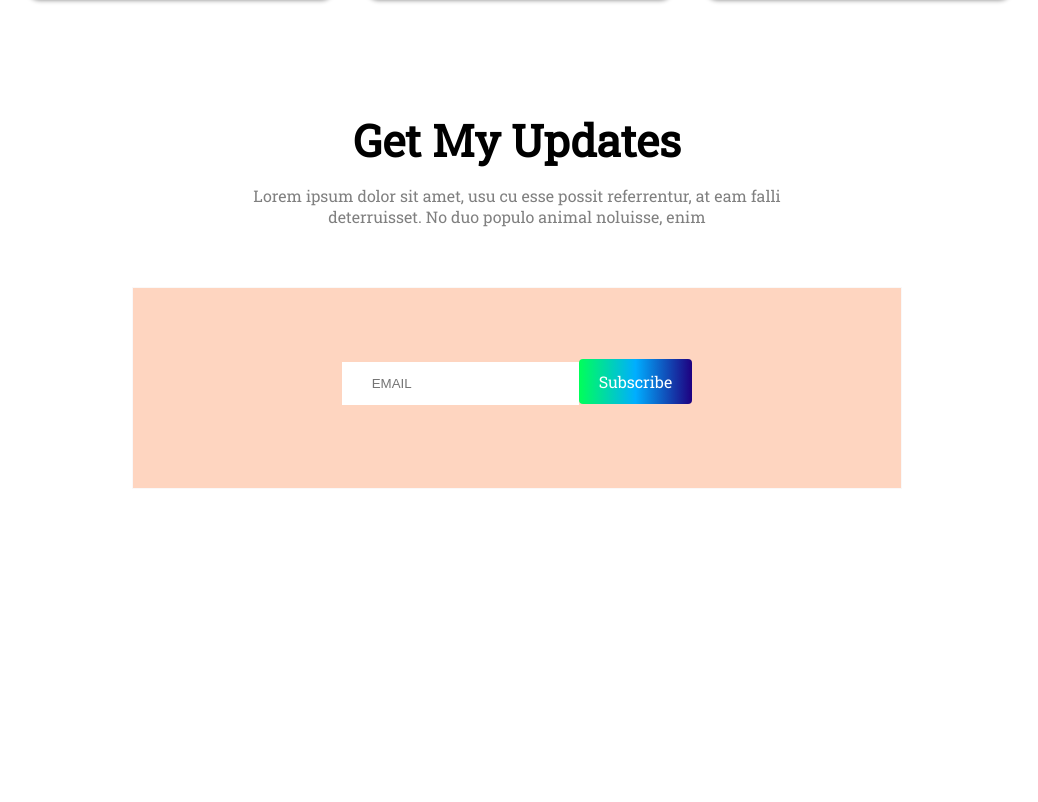
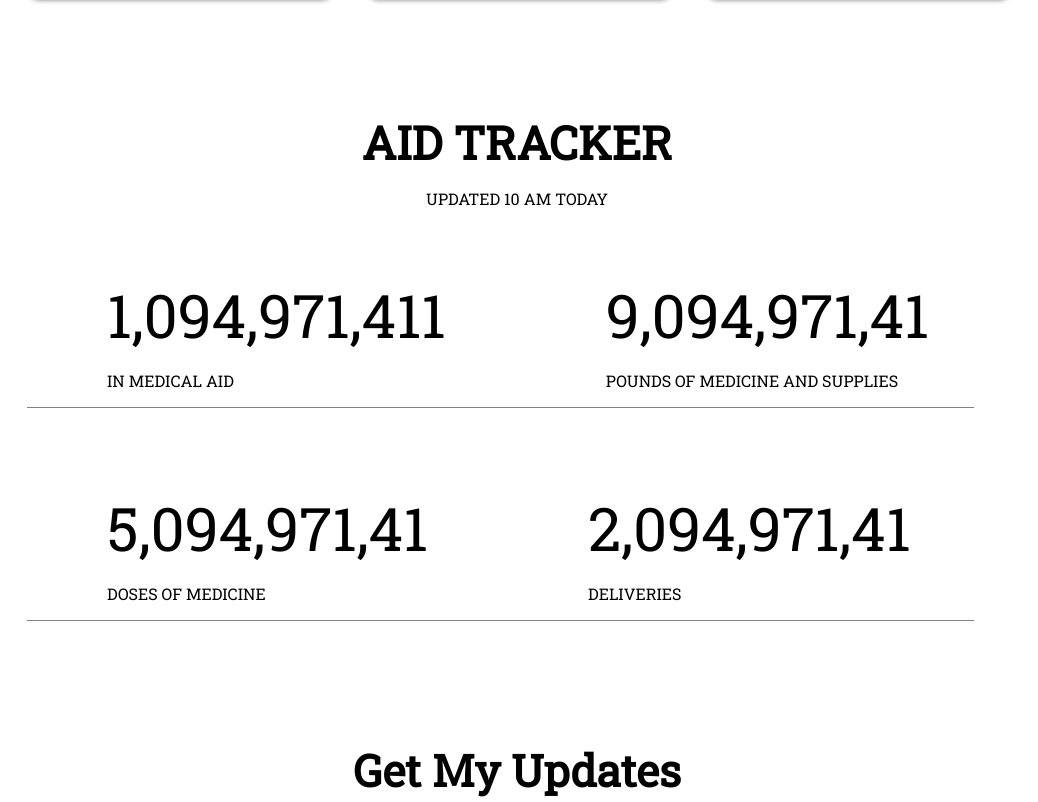
Before and after one commit to Njmilon/relief--website, a plain HTML site: page index.html in a window 1280 px wide. Shown: the part 1836-2638 px from the top of the page, without its empty margins (123-1161 px from the left). Before the commit the page ends 2525 px from the top, so only its background shows below. Drawn offline with Linux system fonts and the light colour scheme.

Commit message:
finished up

```diff
--- a/index.html
+++ b/index.html
@@ -94,6 +94,40 @@
 
     </section>
 
+    <section>
+        <div class="aid">
+            <h1>AID TRACKER</h1>
+            <p>UPDATED 10 AM TODAY</p>
+        </div>
+
+        <div class="margin-bottom">
+            <div class="relief-aid">
+                <div class="sub-relief">
+                    <h1>1,094,971,411</h1>
+                    <p>IN MEDICAL AID</p>
+                </div>
+
+                <div class="sub-relief">
+                    <h1>9,094,971,41</h1>
+                    <p>POUNDS OF MEDICINE AND SUPPLIES</p>
+                </div>
+            </div>
+
+            <div class="relief-aid">
+                <div class="sub-relief">
+                    <h1>5,094,971,41</h1>
+                    <p>DOSES OF MEDICINE</p>
+                </div>
+
+                <div class="sub-relief">
+                    <h1>2,094,971,41</h1>
+                    <p>DELIVERIES</p>
+                </div>
+            </div>
+        </div>
+
+    </section>
+
     <section id="updates-subscribe">
 
         <div class="get-updates">
@@ -116,4 +150,9 @@
 
 </body>
 
+<footer>
+    <h1>Be Humble</h1>
+    <p>© 2022 all rights reserved.</p>
+</footer>
+
 </html>
--- a/style.css
+++ b/style.css
@@ -168,3 +168,51 @@ body {
     padding: 14px 30px;
     border: 0;
 }
+
+/* aid tracker start */
+
+.aid {
+    text-align: center;
+}
+
+.aid h1 {
+    font-size: 46px;
+    margin-bottom: 0;
+}
+
+.relief-aid {
+    display: flex;
+    width: 74%;
+    margin-left: 150px;
+    border-bottom: 1px solid gray;
+    margin-bottom: 30px;
+}
+
+.sub-relief {
+    margin: 0 80px;
+}
+
+.relief-aid h1 {
+    font-size: 60px;
+    font-weight: 400;
+    margin-bottom: 0;
+}
+
+.margin-bottom {
+    margin-bottom: 120px;
+}
+
+/* footer starts */
+
+footer {
+    background-color: black;
+    color: white;
+    text-align: center;
+    height: 120px;
+    padding-top: 40px;
+}
+
+footer h1 {
+    font-family: 'Trebuchet MS', 'Lucida Sans Unicode', 'Lucida Grande', 'Lucida Sans', Arial, sans-serif;
+    color: brown;
+}
```
